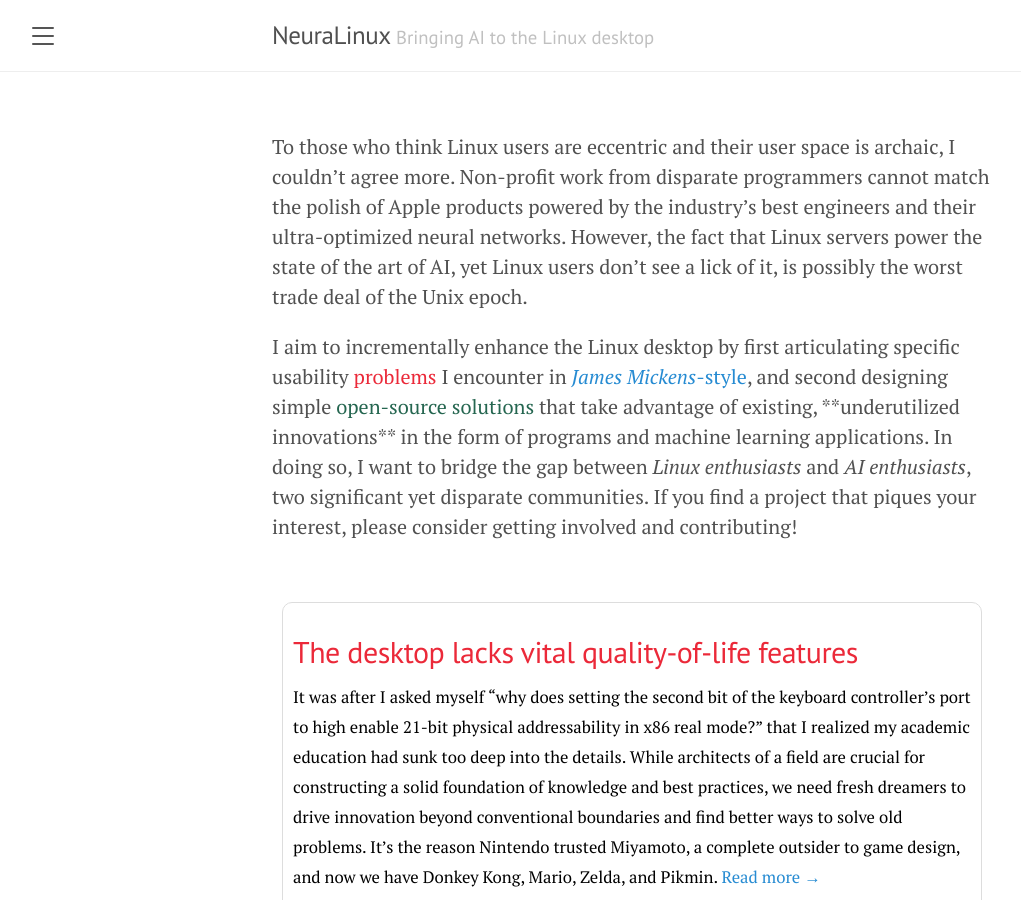
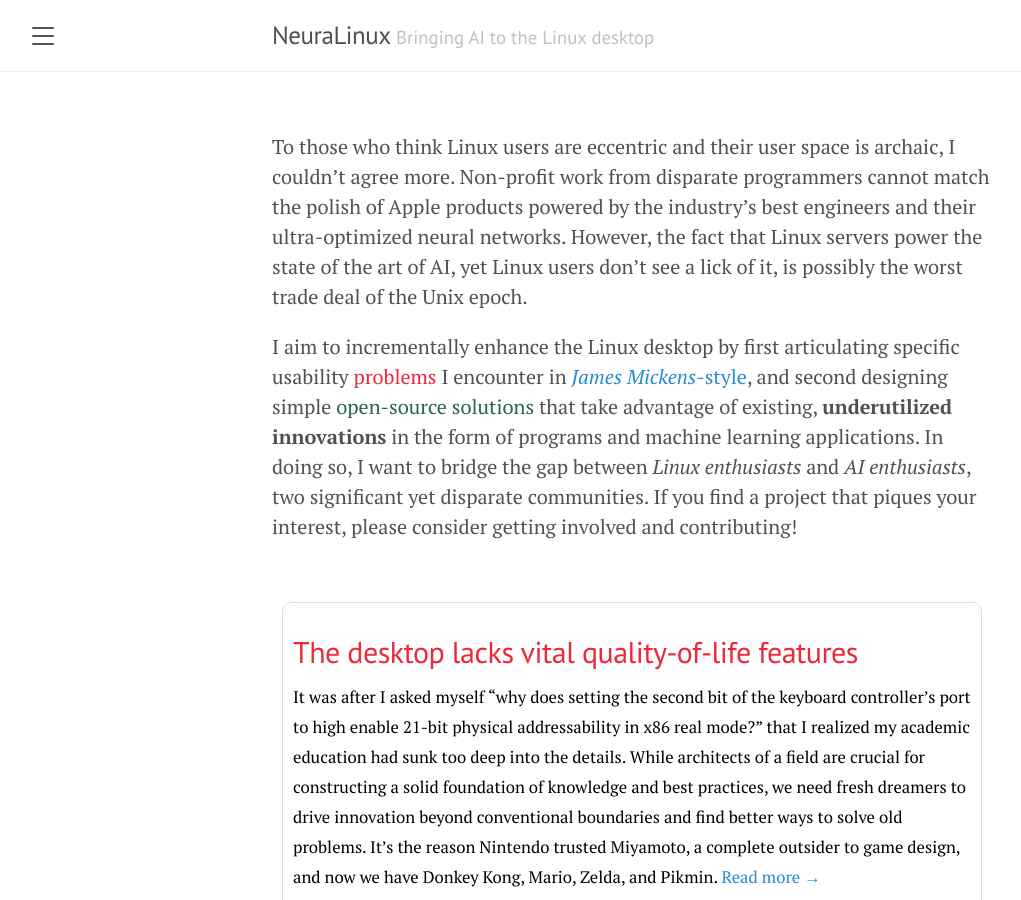
Before and after one commit to chinarjoshi/chinarjoshi.github.io, a Jekyll site: the page built from index.html, in a window 1280 px wide and 900 px high. Shown: the whole window, without its empty margins (8-1029 px from the left). Built offline with Jekyll 4.4.1, drawn with Linux system fonts in a browser that asks for light colours; the list of posts is cut into pages by our own code.

Commit message:
Fix typo

```diff
--- a/index.html
+++ b/index.html
@@ -12,7 +12,7 @@ title: Home
   </p>
 
   <p>
-  I aim to incrementally enhance the Linux desktop by first articulating specific usability <span style="color: #eb2939;">problems</span> I encounter in <a href="https://mickens.seas.harvard.edu/wisdom-james-mickens"><i>James Mickens</i>-style</a>, and second designing simple <span style="color: #256650;">open-source solutions</span> that take advantage of existing, **underutilized innovations** in the form of programs and machine learning applications. In doing so, I want to bridge the gap between <i>Linux enthusiasts</i> and <i>AI enthusiasts</i>, two significant yet disparate communities. If you find a project that piques your interest, please consider getting involved and contributing!</p>
+  I aim to incrementally enhance the Linux desktop by first articulating specific usability <span style="color: #eb2939;">problems</span> I encounter in <a href="https://mickens.seas.harvard.edu/wisdom-james-mickens"><i>James Mickens</i>-style</a>, and second designing simple <span style="color: #256650;">open-source solutions</span> that take advantage of existing, <b>underutilized innovations</b> in the form of programs and machine learning applications. In doing so, I want to bridge the gap between <i>Linux enthusiasts</i> and <i>AI enthusiasts</i>, two significant yet disparate communities. If you find a project that piques your interest, please consider getting involved and contributing!</p>
 </div>
 <br>
 
```
